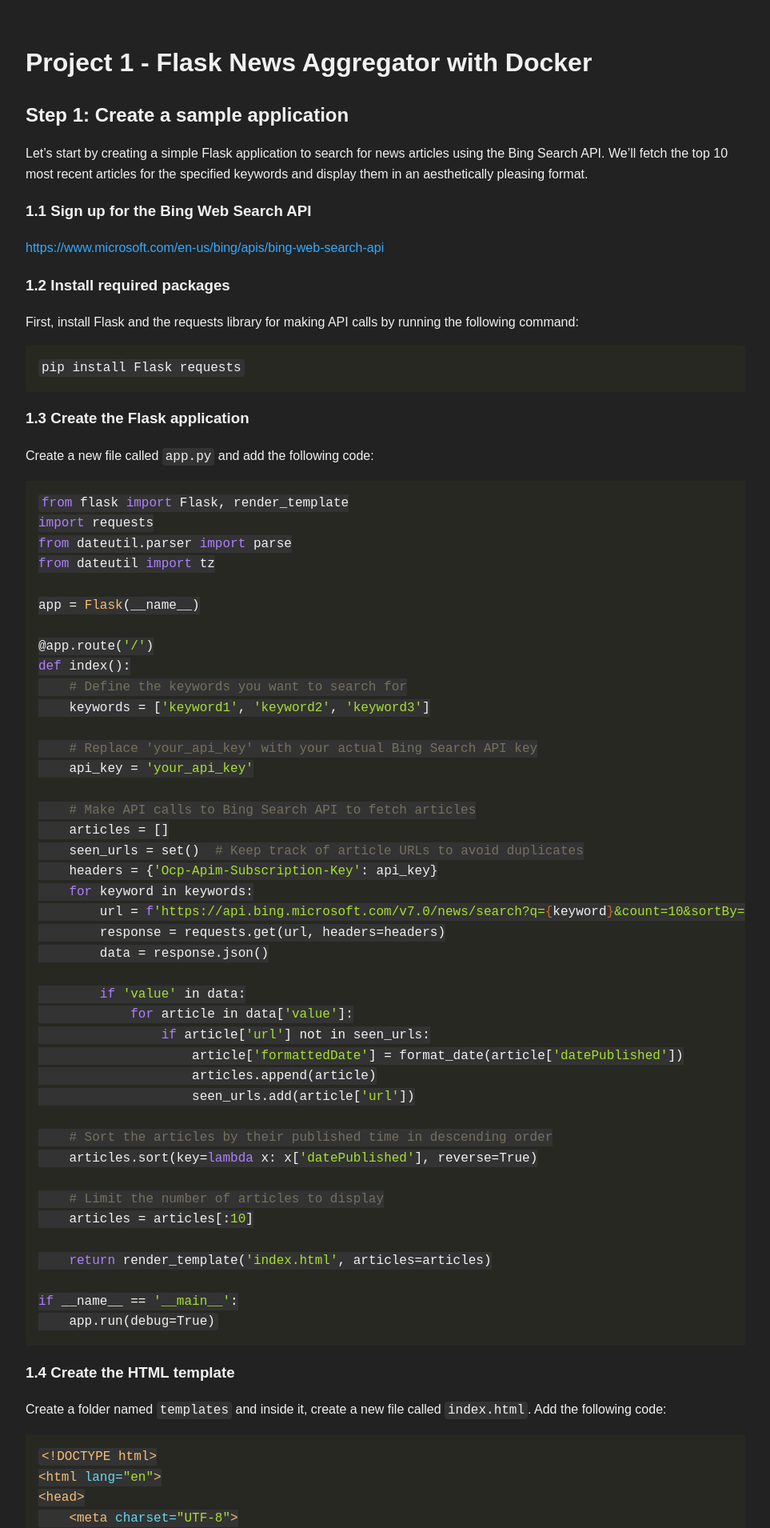
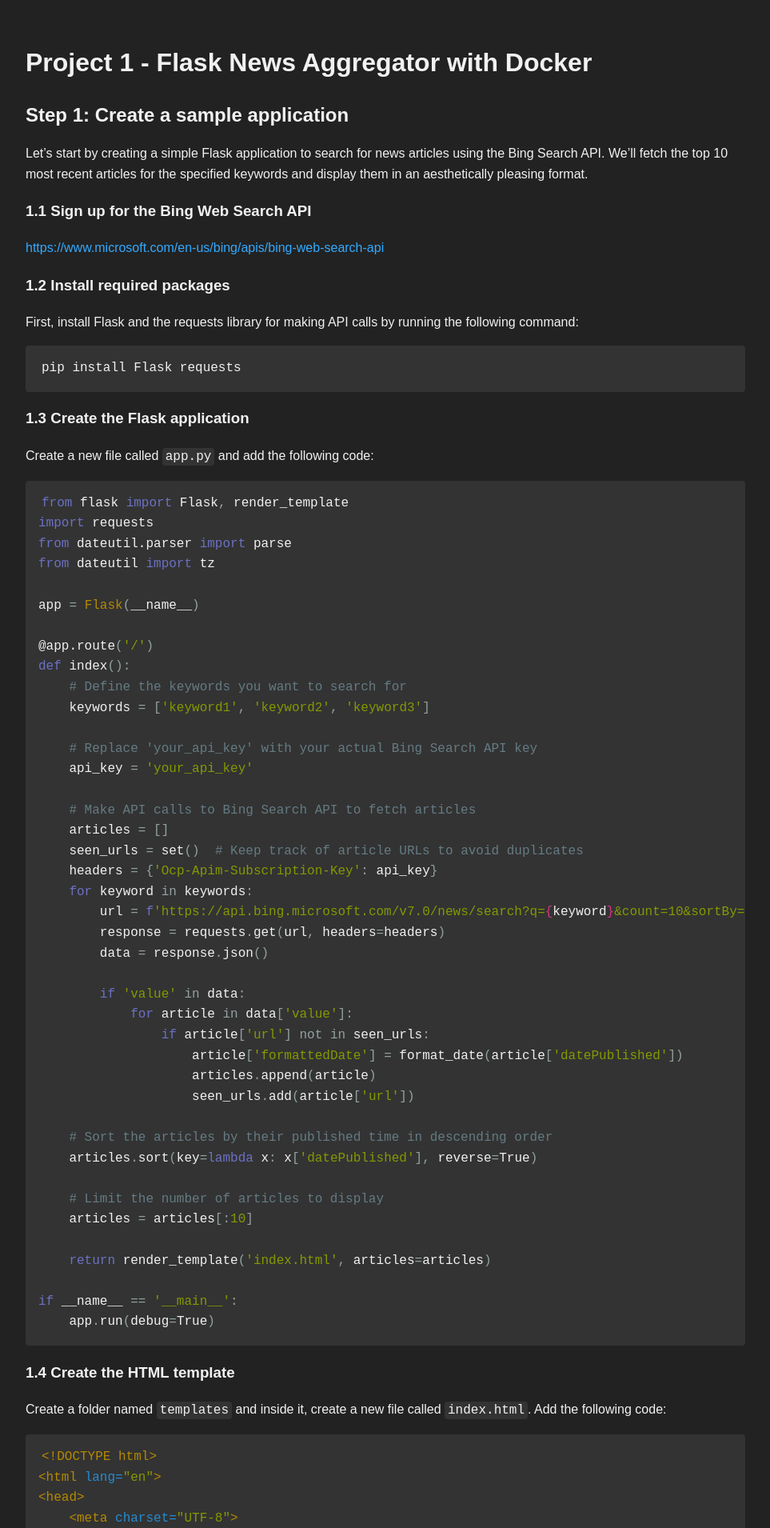
Before and after one commit to Averagejoesec/averagejoesec.github.io, a Jekyll site: the page built from project_pages/project1.md, in a window 1280 px wide. Shown: the top 1910 px of the page at 80% size, without its empty margins (158-1121 px from the left). Built offline with Jekyll 4.4.1, drawn with Linux system fonts in a browser that asks for light colours.

Commit message:
update code color

```diff
--- a/assets/css/syntax_highlighting.css
+++ b/assets/css/syntax_highlighting.css
@@ -1,81 +1,80 @@
 .highlight table td { padding: 5px; }
 .highlight table pre { margin: 0; }
 .highlight, .highlight .w {
-  color: #f8f8f2;
-  background-color: #272822;
+  color: #586e75;
 }
 .highlight .err {
-  color: #272822;
-  background-color: #f92672;
+  color: #002b36;
+  background-color: #dc322f;
 }
 .highlight .c, .highlight .ch, .highlight .cd, .highlight .cm, .highlight .cpf, .highlight .c1, .highlight .cs {
-  color: #75715e;
+  color: #657b83;
 }
 .highlight .cp {
-  color: #f4bf75;
+  color: #b58900;
 }
 .highlight .nt {
-  color: #f4bf75;
+  color: #b58900;
 }
 .highlight .o, .highlight .ow {
-  color: #f8f8f2;
+  color: #93a1a1;
 }
 .highlight .p, .highlight .pi {
-  color: #f8f8f2;
+  color: #93a1a1;
 }
 .highlight .gi {
-  color: #a6e22e;
+  color: #859900;
 }
 .highlight .gd {
-  color: #f92672;
+  color: #dc322f;
 }
 .highlight .gh {
-  color: #66d9ef;
-  background-color: #272822;
+  color: #268bd2;
+  background-color: #002b36;
   font-weight: bold;
 }
 .highlight .k, .highlight .kn, .highlight .kp, .highlight .kr, .highlight .kv {
-  color: #ae81ff;
+  color: #6c71c4;
 }
 .highlight .kc {
-  color: #fd971f;
+  color: #cb4b16;
 }
 .highlight .kt {
-  color: #fd971f;
+  color: #cb4b16;
 }
 .highlight .kd {
-  color: #fd971f;
+  color: #cb4b16;
 }
 .highlight .s, .highlight .sb, .highlight .sc, .highlight .dl, .highlight .sd, .highlight .s2, .highlight .sh, .highlight .sx, .highlight .s1 {
-  color: #a6e22e;
+  color: #859900;
 }
 .highlight .sa {
-  color: #ae81ff;
+  color: #6c71c4;
 }
 .highlight .sr {
-  color: #a1efe4;
+  color: #2aa198;
 }
 .highlight .si {
-  color: #cc6633;
+  color: #d33682;
 }
 .highlight .se {
-  color: #cc6633;
+  color: #d33682;
 }
 .highlight .nn {
-  color: #f4bf75;
+  color: #b58900;
 }
 .highlight .nc {
-  color: #f4bf75;
+  color: #b58900;
 }
 .highlight .no {
-  color: #f4bf75;
+  color: #b58900;
 }
 .highlight .na {
-  color: #66d9ef;
+  color: #268bd2;
 }
 .highlight .m, .highlight .mb, .highlight .mf, .highlight .mh, .highlight .mi, .highlight .il, .highlight .mo, .highlight .mx {
-  color: #a6e22e;
+  color: #859900;
 }
 .highlight .ss {
-  color: #a6e22e;
+  color: #859900;
 }
```
Also changed, not shown: 1 other file.
